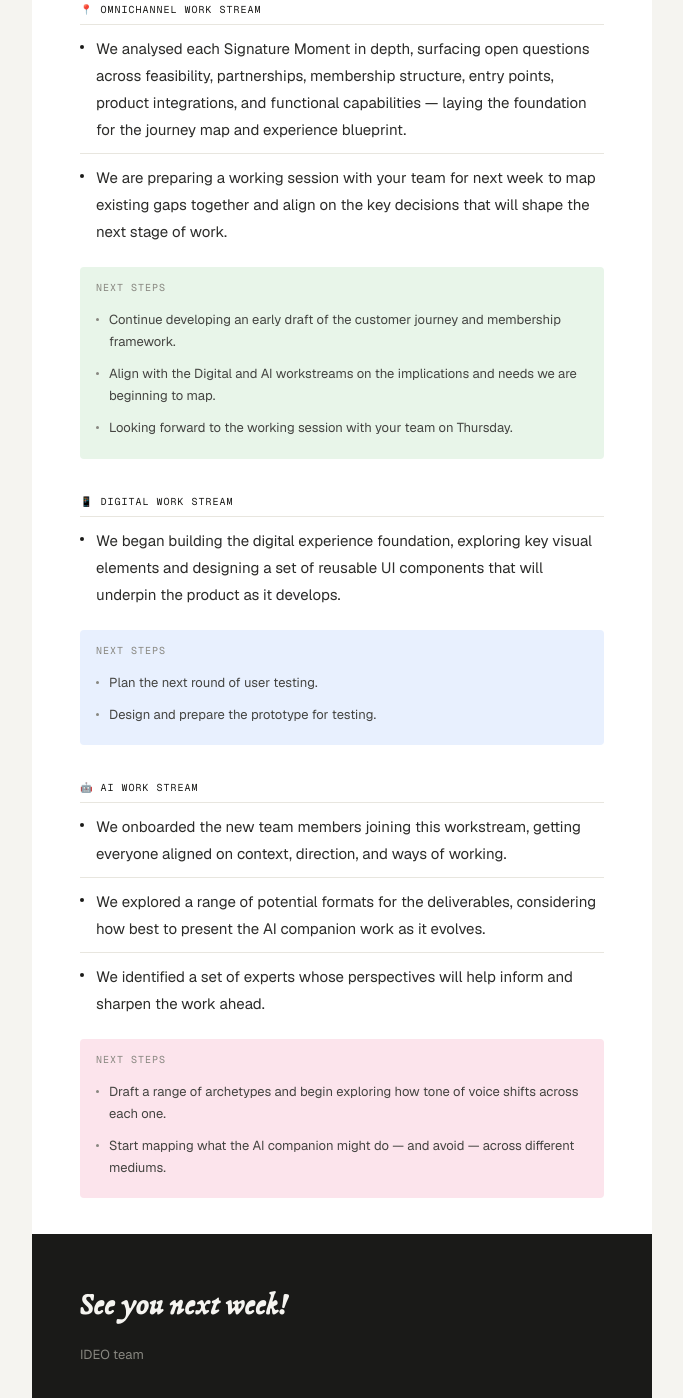
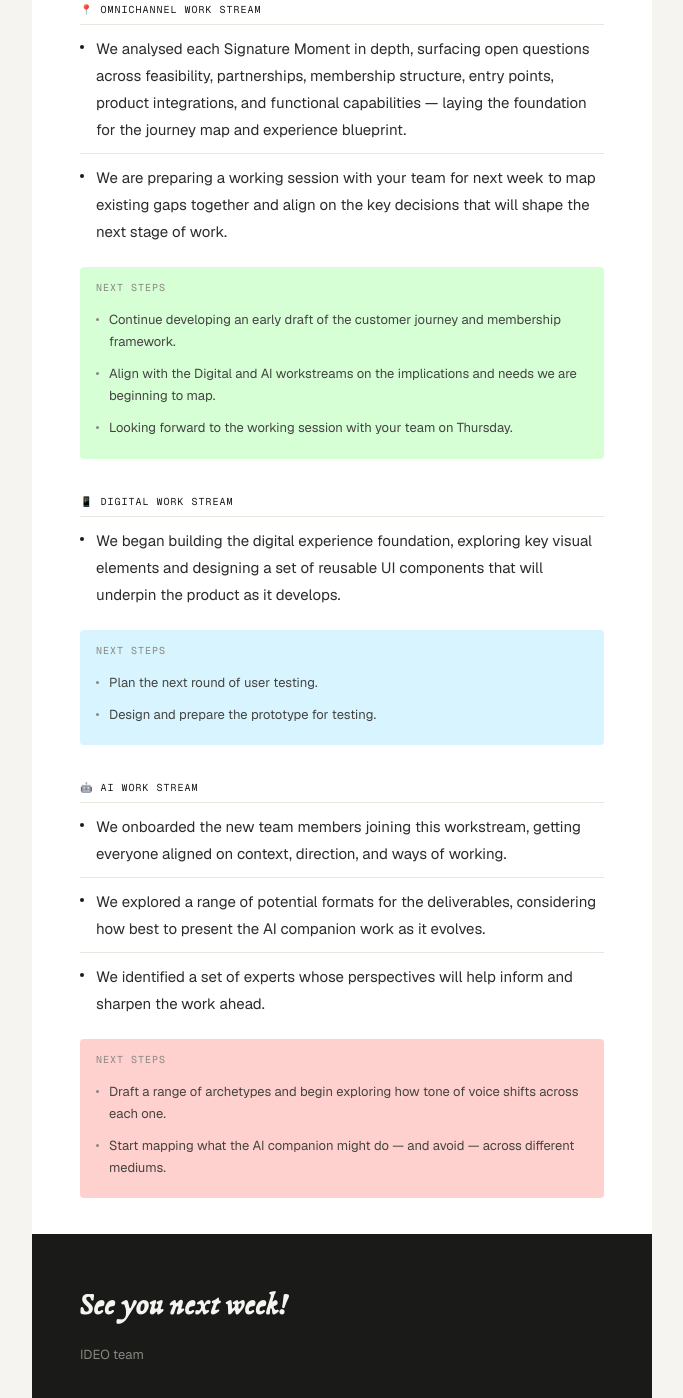
Before and after one commit to rnicolau-ideo/Soulgreen-weeklynote-, a plain HTML site: page week08.html in a window 1280 px wide. Shown: the part 721-2119 px from the top of the page, without its empty margins (298-981 px from the left). Drawn offline with nearby package versions, Linux system fonts and the light colour scheme.

Commit message:
Update week08.html

```diff
--- a/week08.html
+++ b/week08.html
@@ -27,7 +27,7 @@
   .work-list li { font-family: 'Geist', sans-serif; font-size: 15px; font-weight: 400; line-height: 1.8; color: #2c2c2a; padding: 10px 0; border-bottom: 0.5px solid #e8e6df; display: flex; align-items: flex-start; gap: 12px; }
   .work-list li:last-child { border-bottom: none; }
   .dot { width: 4px; height: 4px; border-radius: 50%; background: #1a1a18; flex-shrink: 0; margin-top: 10px; }
-  .next-steps { margin-top: 12px; background: #e8f0fe; border-radius: 4px; padding: 14px 16px; }
+  .next-steps { margin-top: 12px; background: #D8F4FF; border-radius: 4px; padding: 14px 16px; }
   .next-steps-label { font-family: 'Geist Mono', monospace; font-size: 10px; letter-spacing: 0.1em; text-transform: uppercase; color: #888780; margin-bottom: 10px; }
   .next-steps ul { list-style: none; }
   .next-steps ul li { font-family: 'Geist', sans-serif; font-size: 13px; font-weight: 400; line-height: 1.7; color: #444441; padding: 5px 0; display: flex; align-items: flex-start; gap: 10px; }
@@ -70,7 +70,7 @@
         <li><span class="dot"></span><span>We analysed each Signature Moment in depth, surfacing open questions across feasibility, partnerships, membership structure, entry points, product integrations, and functional capabilities — laying the foundation for the journey map and experience blueprint.</span></li>
         <li><span class="dot"></span><span>We are preparing a working session with your team for next week to map existing gaps together and align on the key decisions that will shape the next stage of work.</span></li>
       </ul>
-      <div class="next-steps" style="background: #e8f5e9;">
+      <div class="next-steps" style="background: #D6FFD6;">
         <div class="next-steps-label">Next steps</div>
         <ul>
           <li><span class="next-dot"></span><span>Continue developing an early draft of the customer journey and membership framework.</span></li>
@@ -103,7 +103,7 @@
         <li><span class="dot"></span><span>We explored a range of potential formats for the deliverables, considering how best to present the AI companion work as it evolves.</span></li>
         <li><span class="dot"></span><span>We identified a set of experts whose perspectives will help inform and sharpen the work ahead.</span></li>
       </ul>
-      <div class="next-steps" style="background: #fce4ec;">
+      <div class="next-steps" style="background: #FFD1CE;">
         <div class="next-steps-label">Next steps</div>
         <ul>
           <li><span class="next-dot"></span><span>Draft a range of archetypes and begin exploring how tone of voice shifts across each one.</span></li>
```
